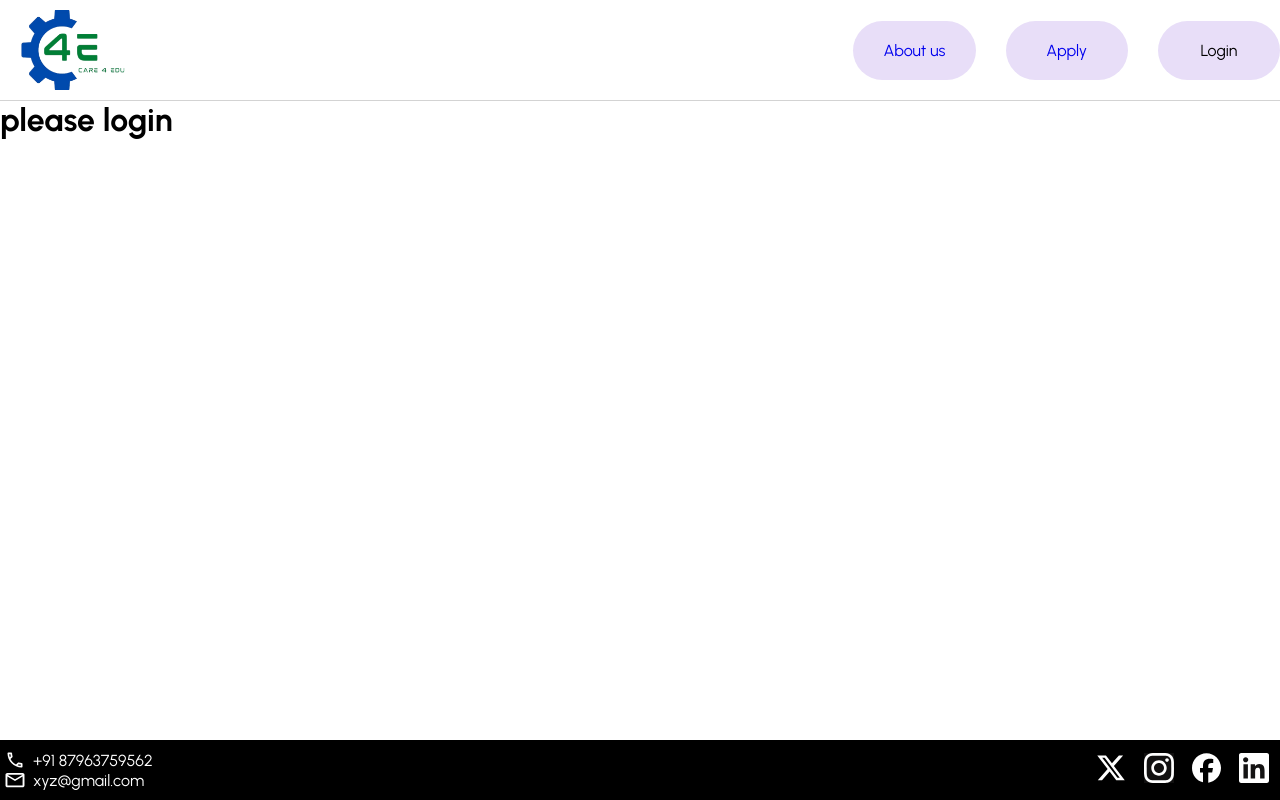
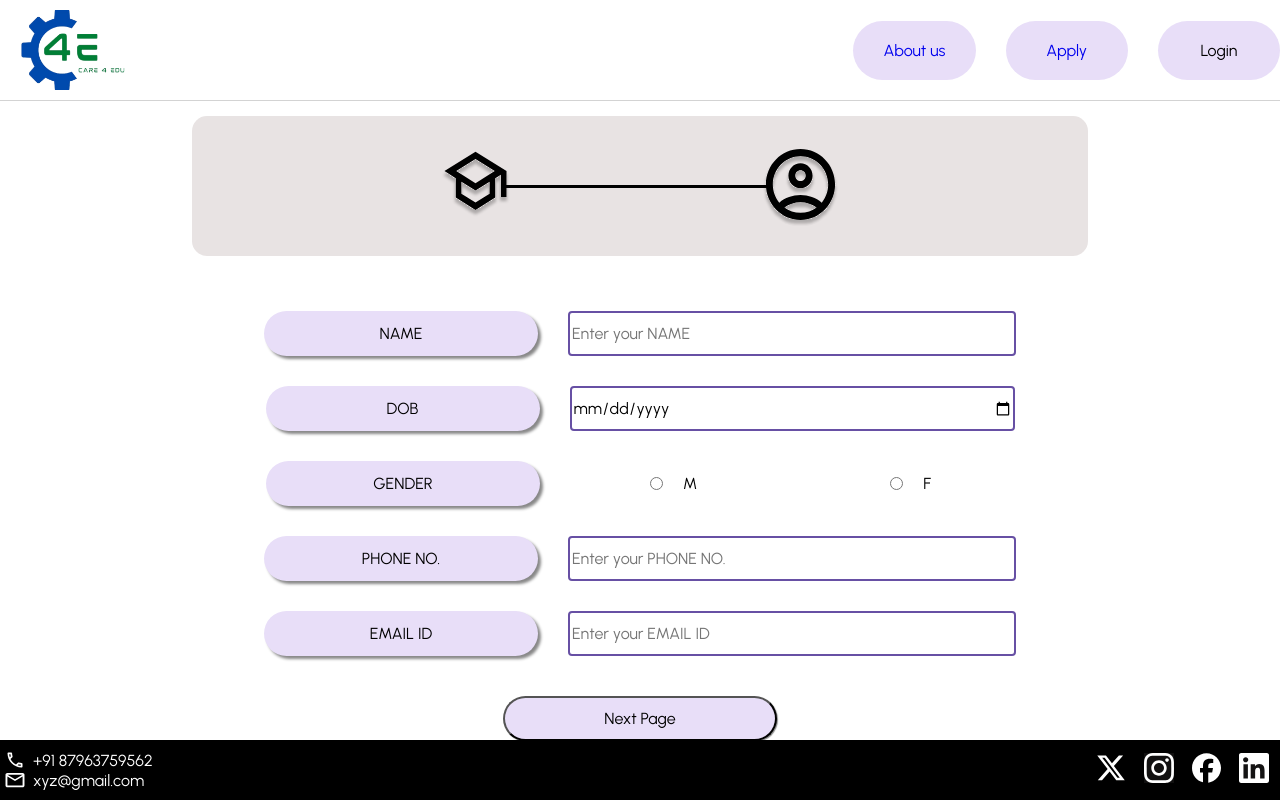
Before and after one commit to Chandan-CV/job-application, a React (Vite) app: page /apply in a window 1280 px wide. Shown: the top 800 px of the page. Built offline with nearby package versions, Linux system fonts and the light colour scheme; no server answers.

Commit message:
refactored page2 code

```diff
--- a/src/assets/pages/apply/Apply.jsx
+++ b/src/assets/pages/apply/Apply.jsx
@@ -5,7 +5,7 @@ import Page2 from './page2/Page2';
 import { UserContext } from '../../../App';
 const Apply = () => {
         const user = useContext(UserContext);
-    if(user){
+    if(1){
 
         return(
             <div className={styles.container}>
@@ -24,9 +24,8 @@ const Apply = () => {
     );
 }
 return(
-<div>
-    <h1>please login</h1>
-</div>
+<card className={styles.login}>Pls LOGIN
+</card>
 );
 }
 
--- a/src/assets/pages/apply/apply.module.css
+++ b/src/assets/pages/apply/apply.module.css
@@ -36,3 +36,8 @@ body{
     position:absolute;
     left: 35%;
 }
+
+
+.login{
+
+}
--- a/src/assets/pages/apply/page1/Page1.jsx
+++ b/src/assets/pages/apply/page1/Page1.jsx
@@ -33,69 +33,44 @@ const Page1 = () => {
       });
   };
 
+  const inputFields = [
+    { label: 'NAME', field: 'name', type: 'text' },
+    { label: 'DOB', field: 'dob', type: 'date' },
+    { label: 'GENDER', field: 'gender', type: 'radio', options: ['M', 'F'] },
+    { label: 'PHONE NO.', field: 'phone', type: 'number' },
+    { label: 'EMAIL ID', field: 'email', type: 'text' }
+  ];
+
   return (
     <div className={styles.formcontainer}>
       <form className={styles.form}>
-        <div className={styles.inputcontain}>
-          <label className={styles.label}> NAME </label>
-          <input
-            className={styles.input}
-            value={data.name}
-            onChange={(e) => handleInputChange("name", e.target.value)}
-          />
-        </div>
-        <div className={styles.inputcontain}>
-          <label className={styles.label}>DOB</label>
-          <input
-            className={styles.input}
-            type="date"
-            value={data.date}
-            onChange={(e) => handleInputChange("dob", e.target.value)}
-          />
-        </div>
-        <div className={styles.inputcontain}>
-          <label className={styles.label}>GENDER</label>
-          <span className={styles.radioinput}>
-            <input
-              id="M"
-              type="radio"
-              value="M"
-              checked={data.gender === "M"}
-              onChange={() => handleInputChange("gender", "M")}
-            />
-
-            <label htmlFor="M"> Male</label>
-          </span>
-          <span className={styles.radioinput}>
-            <input
-              id="F"
-              type="radio"
-              value="F"
-              checked={data.gender === "F"}
-              onChange={() => handleInputChange("gender", "F")}
-            />
-            <label htmlFor="F"> Female</label>
-          </span>
-        </div>
-        <div className={styles.inputcontain}>
-          <label className={styles.label}>PHONE NO.</label>
-          <input
-            className={styles.input}
-            type="number"
-            placeholder="Enter Your No."
-            value={data.phone}
-            onChange={(e) => handleInputChange("phone", e.target.value)}
-          />
-        </div>
-        <div className={styles.inputcontain}>
-          <label className={styles.label}>EMAIL ID</label>
-          <input
-            className={styles.input}
-            placeholder="Enter your email id"
-            value={data.email}
-            onChange={(e) => handleInputChange("email", e.target.value)}
-          />
-        </div>
+        {inputFields.map((field, index) => (
+          <div key={index} className={styles.inputcontain}>
+            <label className={styles.label}>{field.label}</label>
+            {field.type === 'radio' ? (
+              field.options.map((option, idx) => (
+                <span key={idx} className={styles.radioinput}>
+                  <input
+                    id={option}
+                    type="radio"
+                    value={option}
+                    checked={data[field.field] === option}
+                    onChange={() => handleInputChange(field.field, option)}
+                  />
+                  <label htmlFor={option}>{option}</label>
+                </span>
+              ))
+            ) : (
+              <input
+                className={styles.input}
+                type={field.type}
+                placeholder={`Enter your ${field.label}`}
+                value={data[field.field]}
+                onChange={(e) => handleInputChange(field.field, e.target.value)}
+              />
+            )}
+          </div>
+        ))}
       </form>
       <button className={styles.submit} onClick={handleSubmit}>
         Next Page
```
Also changed, not shown: src/assets/pages/apply/page3/Page3.jsx (added, +11 -0 lines), src/assets/pages/apply/page3/page3.module.css (added), src/assets/pages/register/register.module.css (deleted).
